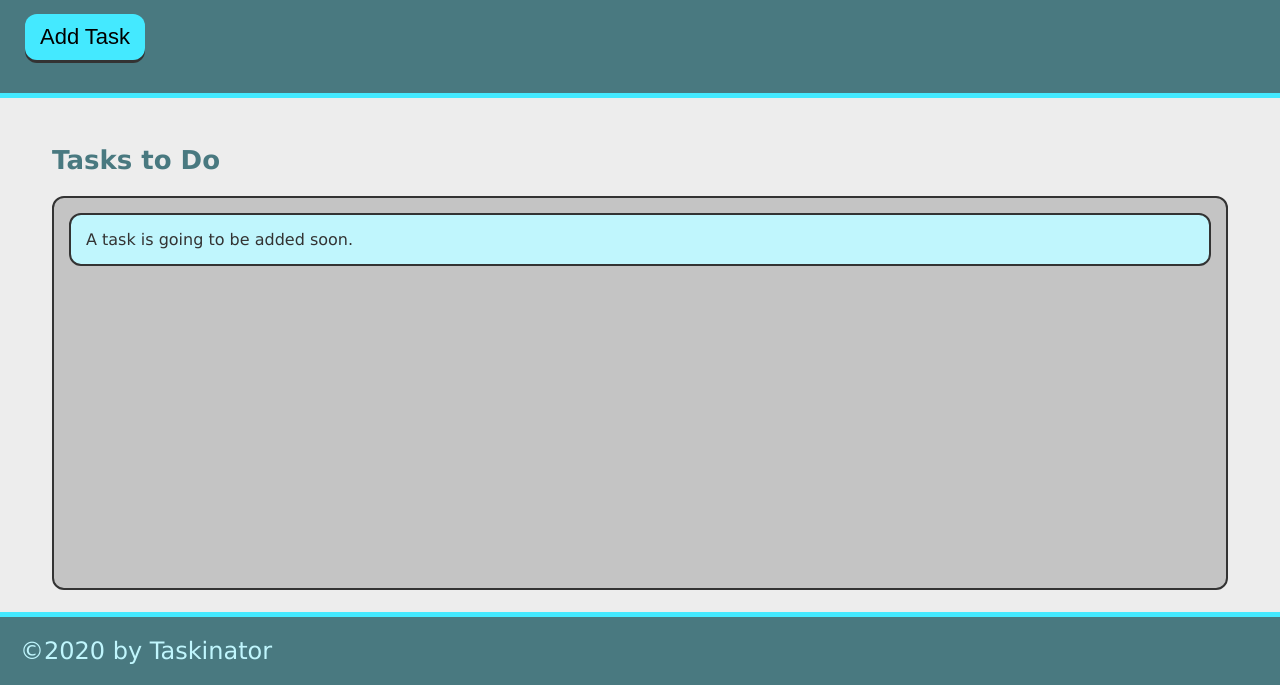
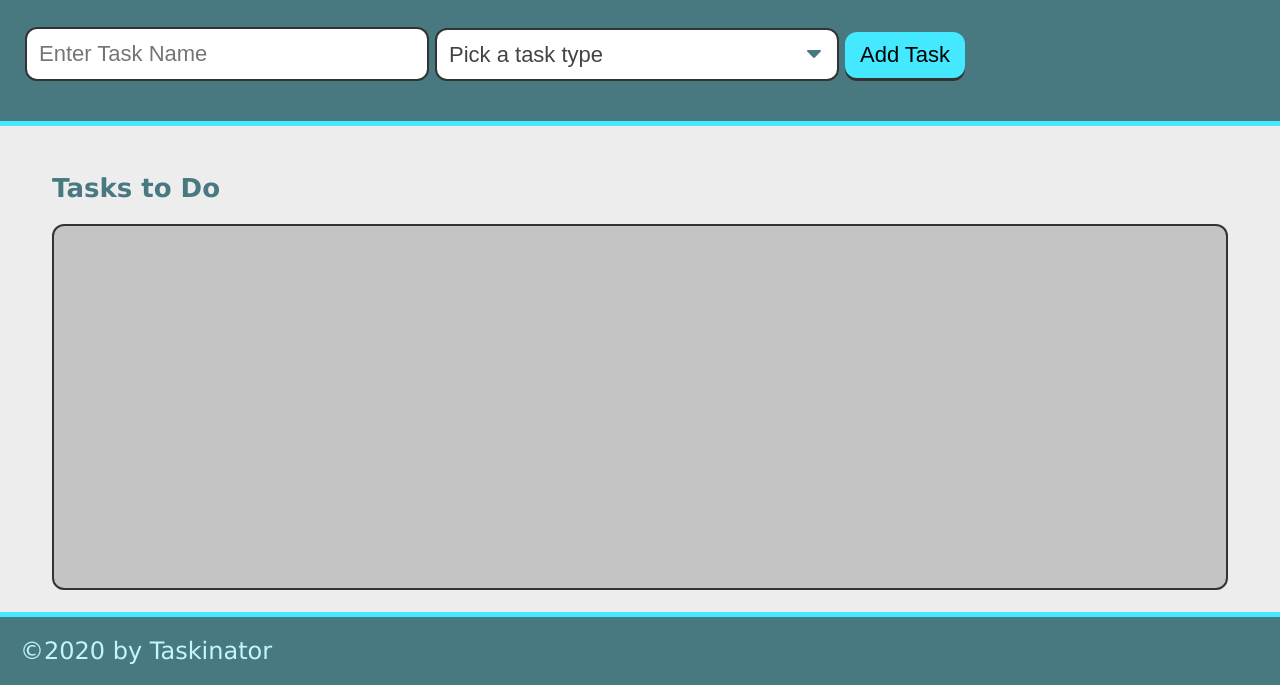
Before and after one commit to Atticus-Robinson/taskinator, a plain HTML site: page index.html in a window 1280 px wide. Shown: the part 115-800 px from the top of the page. Drawn offline with Linux system fonts and the light colour scheme.

Commit message:
added drop down and task input field

```diff
--- a/index.html
+++ b/index.html
@@ -11,13 +11,28 @@
     <header>
         <h1 class="page-title">Taskinator</h1>
         <p>Click the button below to add a new task.</p>
-        <button class="btn" id="save-task">Add Task</button>
+        <form id="task-form">
+            <div class="form-group">
+                <input type="text" name="task-name" placeholder="Enter Task Name" />
+            </div>
+            <div class="form-group">
+                <select name="task-type" class="select-dropdown">
+                    <option value="" disabled selected>Pick a task type</option>
+                    <option value="Print">Print</option>
+                    <option value="Web">Web</option>
+                    <option value="Mobile">Moblie</option>
+                </select>
+            </div>
+            <div class="form-group">
+                <button class="btn" id="save-task">Add Task</button>
+            </div>
+        </form>
+
     </header>
     <main class="page-content">
         <section class="task-list-wrapper">
             <h2 class="list-title">Tasks to Do</h2>
             <ul class="task-list" id="tasks-to-do">
-                <li class="task-item">A task is going to be added soon.</li>
             </ul>
         </section>
     </main>
```
